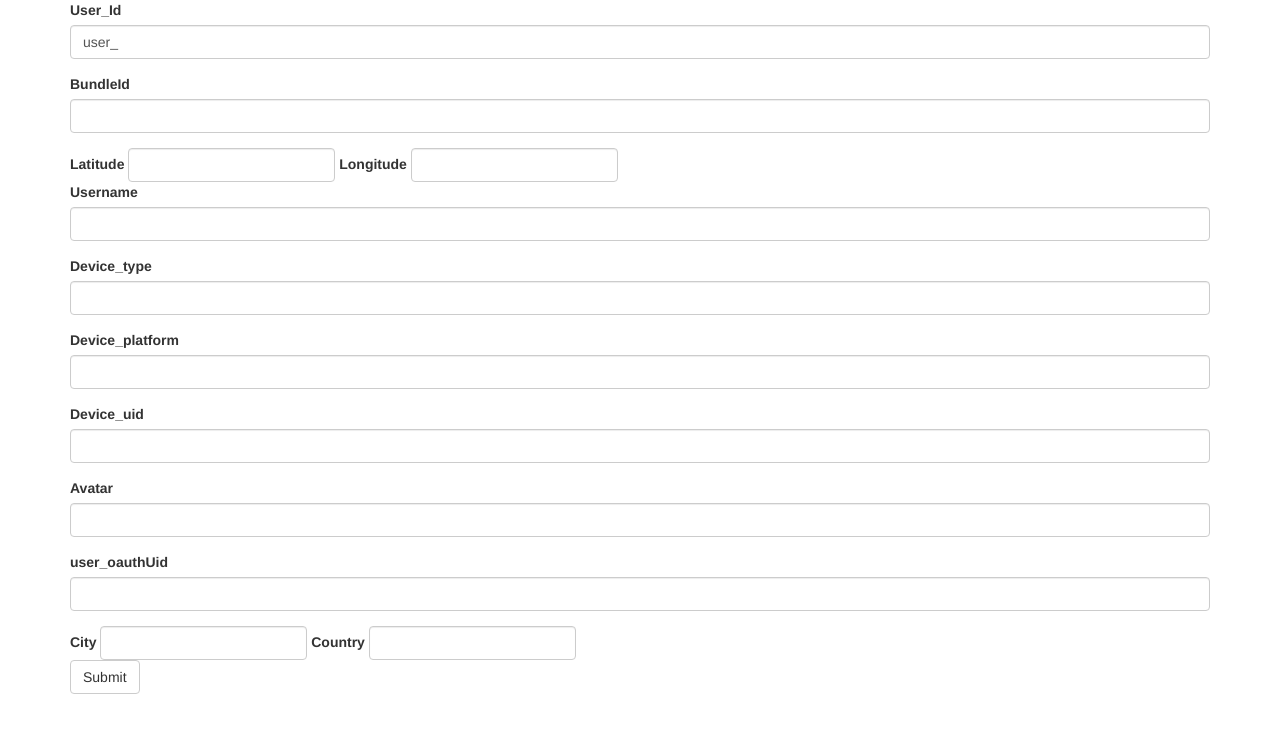
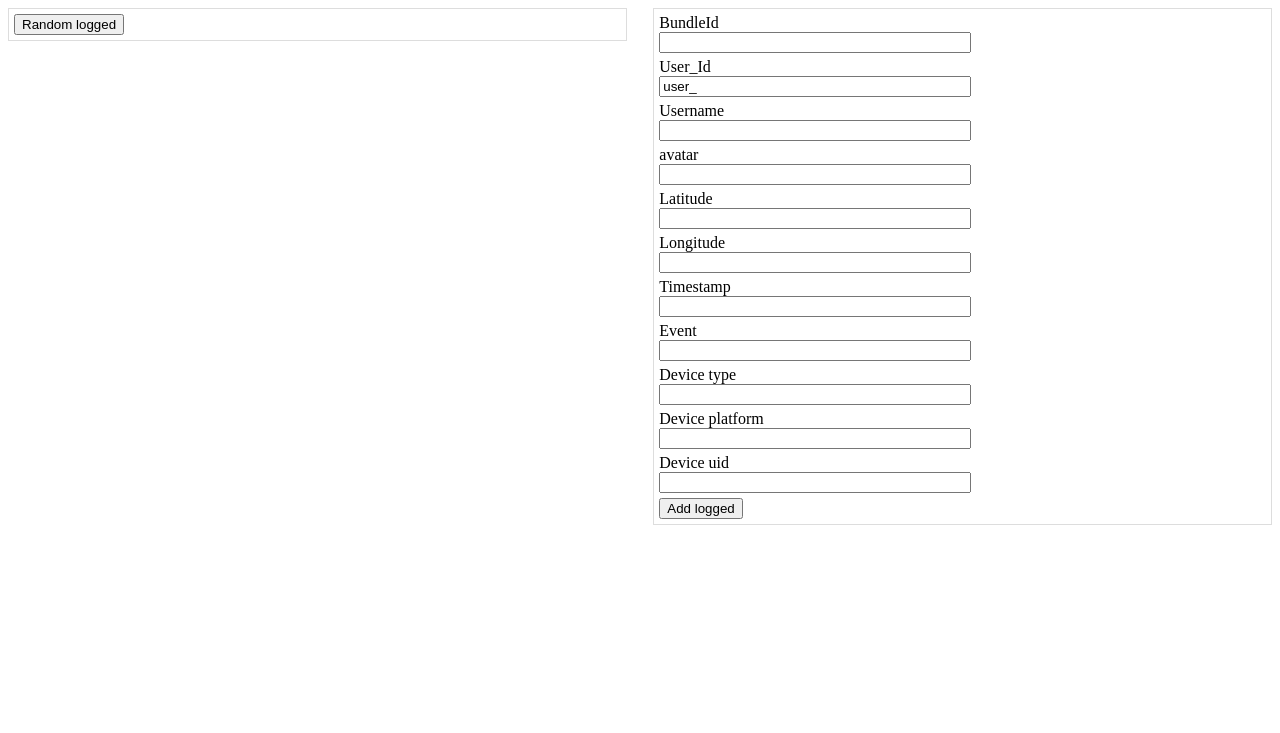
Before and after one commit to sepent/online-viewer, a PHP site: page /tester.php in a window 1280 px wide. Shown: the top 733 px of the page. Run offline with PHP 8.4, Linux system fonts and the light colour scheme.

Commit message:
'change'

```diff
--- a/css/map.css
+++ b/css/map.css
@@ -10,7 +10,7 @@
 	border: 1px solid #ddd;
 	top: 5px;
 	left: -265px;
-	transition: all 1s ease;
+	transition: all 0.5s ease;
 }
 
 #filter-content{
--- a/tester.php
+++ b/tester.php
@@ -1,67 +1,126 @@
 <!DOCTYPE html>
 <html>
 	<head>
-	<title></title>
-	<link rel="stylesheet" href="https://maxcdn.bootstrapcdn.com/bootstrap/3.3.7/css/bootstrap.min.css" >
+		<title>Tester insert Json object</title>
+		<script src="plugins/jquery/jquery.min.js"></script>
+		<style type="text/css">
+			input{
+				width: 50%;
+				margin-bottom: 5px;
+				display: block;
+			}
+		</style>
 	</head>
+
 	<body>
-<div class="container">
+		<div style="float: left; border: 1px solid #ddd; padding: 5px; width: 48%;">
+			<button class="auto">Random logged</button>
+			<div id="message" style="word-break: break-all;"></div>
+		</div>
+		<div style="float: right; border: 1px solid #ddd; padding: 5px; width: 48%;">
 			<form action="insertlogin.php" method="post">
-					<div class="form-group">
+				<label>BundleId</label>
+				<input type="text" class="form-control" name="bundleId" >
+
 				<label>User_Id</label>
-					<input type="text" class="form-control" name="userId" value="user_" >
+				<input type="text" class="form-control" name="user[uid]" value="user_" >
+
+				<label>Username</label>
+				<input type="text" class="form-control" name="user[username]" value="" >
+
+				<label>avatar</label>
+				<input type="text" class="form-control" name="user[avatar]" value="" >
+
+				<label>Latitude</label>
+				<input type="text" class="form-control" name= "coords[latitude]">
+
+				<label>Longitude</label>
+				<input type="text" class="form-control" name= "coords[longitude]" >
+
+				<label>Timestamp</label>
+				<input type="text" class="form-control" name= "coords[timestamp]" >
+
+				<label>Event</label>
+				<input type="text" class="form-control" name= "event[type]" >
+
+				<label>Device type</label>
+				<input type="text" class="form-control" name= "device[type]" >
+
+				<label>Device platform</label>
+				<input type="text" class="form-control" name= "device[platform]" >
+
+				<label>Device uid</label>
+				<input type="text" class="form-control" name= "device[uid]" >
+
+				<button type="submit" class="btn btn-default">Add logged</button>
+			</form>
+			<div id="addmessage" style="word-break: break-all;"></div>
 		</div>
-					<div class="form-group">
-					<label>BundleId</label>
-					<input type="text" class="form-control" name="BundleId" >
-					</div>
-					<div class="form-inline">
-						<div class="form-group">
-							<label>Latitude</label>
-							<input type="text" class="form-control" name= "latitude">
-							</div>
-							<div class="form-group">
-							<label>Longitude</label>
-							<input type="text" class="form-control" name= "longitude" >
-						</div>
-					</div>
-					<div class="form-group">
-					<label>Username</label>
-					<input type="text" class="form-control" name= "username" >
-					</div>
-					 <div class="form-group">
-					<label>Device_type</label>
-					<input type="text" class="form-control" name="device_type" >
-					</div>
-					<div class="form-group">
-					<label>Device_platform</label>
-					<input type="text" class="form-control" name="device_platform" >
-					</div>
-					 <div class="form-group">
-					<label >Device_uid</label>
-					<input type="text" class="form-control" name="device_uid">
-					</div>
-					<div class="form-group">
-					<label >Avatar</label>
-					<input type="text" class="form-control" name="avatar" >
-					</div>
-					<div class="form-group">
-					<label >user_oauthUid</label>
-					<input type="text" class="form-control" name="user_oauthUid" >
-					</div>
-					<div class="form-inline">
-						<div class="form-group">
-							<label >City</label>
-							<input type="text" class="form-control" name="city" >
-							</div>
-							<div class="form-group">
-							<label >Country</label>
-							<input type="text" class="form-control" name="country" >
-						</div>
-					</div>
-					<button type="submit" class="btn btn-default">Submit</button>
-			</form>
-</div>
+		<script type="text/javascript">
+		function autoinsert(){
+			var id = Math.floor(Math.random() * 100);
+			var latitude = (Math.random() * (180 + 180) - 180).toFixed(6) * 1;
+			var longitude =(Math.random() * (180 + 180) - 180).toFixed(6) * 1;
 
+			var arrayBundid =['com.akademia.ryokou','overfull.net','google.com','apple.com'];
+
+			var rand = arrayBundid[Math.floor(Math.random() * arrayBundid.length)];
+
+			var data = {
+				bundleId: rand,
+				user: {
+						uid: 'user_'+id,
+						username:'username'+id,
+						avatar: 'https://upload.wikimedia.org/wikipedia/commons/thumb/8/88/Map_marker.svg/2000px-Map_marker.svg.png'
+				},
+				device: {
+					type: 'mobile',
+					platform: 'ios',
+					uid: 'device_'
+				},
+				event: {
+					type: 'login',
+				},
+				coords: {
+					latitude: latitude,
+					longitude: longitude,
+					timestamp: '2016-01-25T06:59:59.000Z'
+				}
+			};
+
+			$.ajax({
+				type: "POST",
+				url: 'login.php',
+				data: data,
+				dataType : 'json',
+				success: function(res){
+				  	if(res.error == 0){
+				  		$('#message').append('Added data:<div style="border: 1px solid #ddd; padding: 5px;">' + JSON.stringify(data) + '</div>');
+				  	}
+				}
+			});
+		}
+		//setInterval(autoinsert, 3000);
+		$('.auto').click(function(){
+			autoinsert();
+		});
+
+		// Set data
+		$('form').submit(function(e){
+			e.preventDefault();
+			var data = $(this).serializeArray();
+			$.ajax({
+				type: "POST",
+				url: 'login.php',
+				data: data,
+				dataType : 'json',
+				success: function(res){
+				  	if(res.error == 0){
+				  		$('#addmessage').append('Added data:<div style="border: 1px solid #ddd; padding: 5px;">' + JSON.stringify(data) + '</div>');
+				  	}
+				}
+			});
+		});
+		</script>
 	</body>
 </html>
```
Also changed, not shown: insertlogin.php (deleted, +0 -38 lines), testjson.php (deleted, +0 -53 lines). Lines whose indentation alone changed are shown as unchanged.
